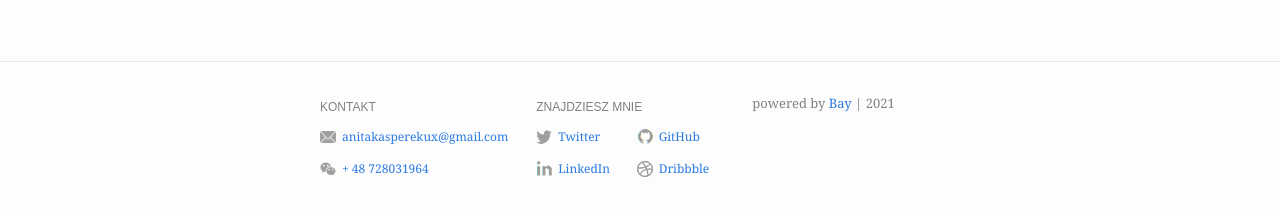
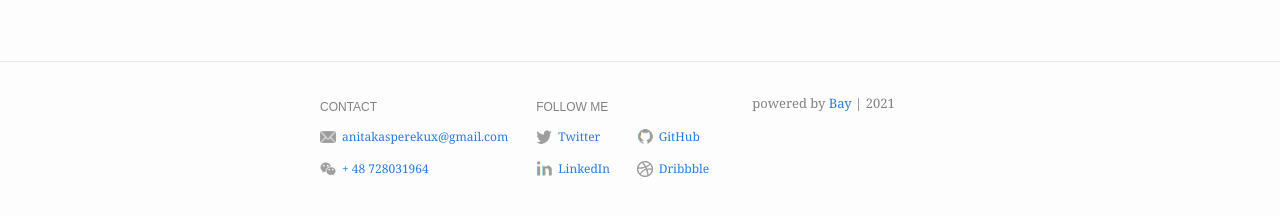
Before and after one commit to anita-kasperek/anita-kasperek.github.io, a Jekyll site: the page built from portfolio.md, in a window 1280 px wide and 900 px high, scrolled down 2975 px. Shown: the part 668-884 px from the top of the window. Built offline with Jekyll 4.4.1, drawn with Linux system fonts in a browser that asks for light colours.

Commit message:
Update footer.html

```diff
--- a/_includes/footer.html
+++ b/_includes/footer.html
@@ -4,7 +4,7 @@
   <div class="wrapper">
     <div class="footer-col-wrapper">
       <div class="footer-col footer-col-1">
-        <h4>KONTAKT</h4>
+        <h4>CONTACT</h4>
 
         <div class="social-links">
           {% for contact in site.footer.contact %}
@@ -29,7 +29,7 @@
       </div>
 
       <div class="footer-col footer-col-2">
-        <h4>ZNAJDZIESZ MNIE</h4>
+        <h4>FOLLOW ME</h4>
 
         <div class="social-links follow-links">
           {% for follow in site.footer.follow %}
```
